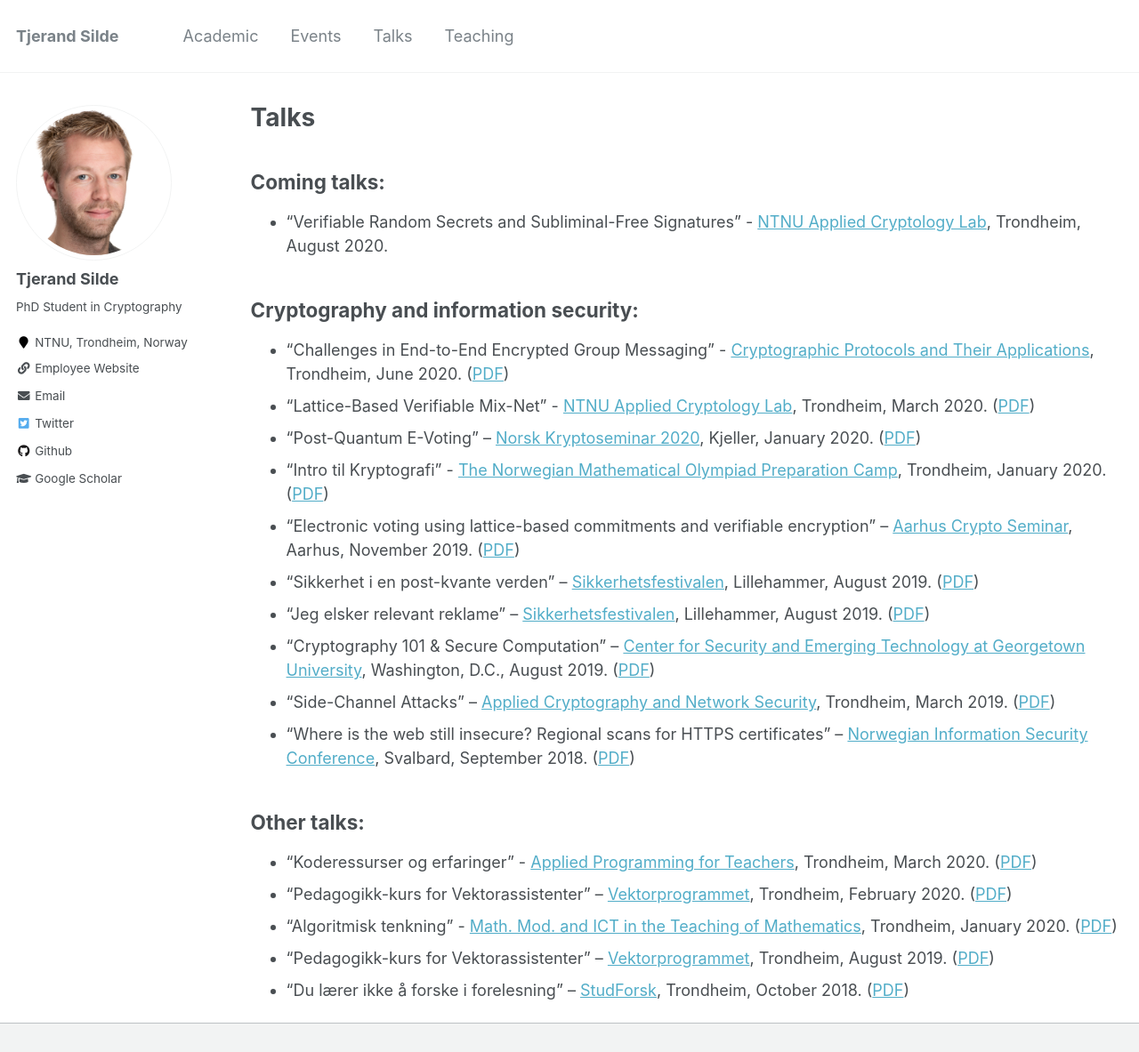
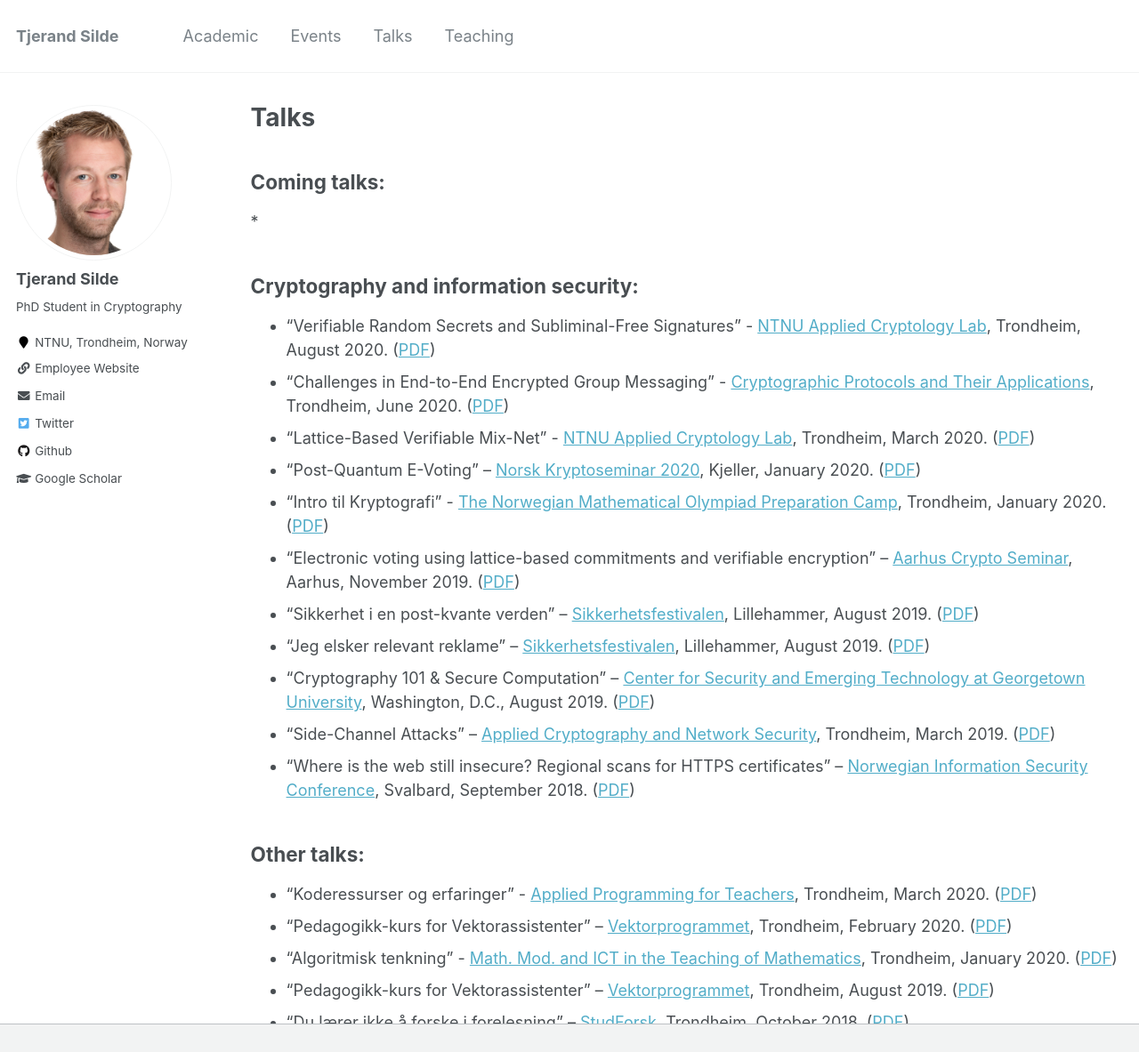
Before and after one commit to tjesi/tjesi.github.io, a Jekyll site: the page built from _pages/talks.md, in a window 1280 px wide and 1379 px high, cut to the strip 0-1183 px from the top of the window. Shown: the whole strip at 89% size. Built offline with Jekyll 4.4.1, drawn with Linux system fonts in a browser that asks for light colours.

Commit message:
master presentation

```diff
--- a/_pages/talks.md
+++ b/_pages/talks.md
@@ -7,10 +7,11 @@
 
 ## Coming talks:
 
-* "Verifiable Random Secrets and Subliminal-Free Signatures" - [NTNU Applied Cryptology Lab](https://www.ntnu.edu/iik/nacl-lab), Trondheim, August 2020.
+*
 
 ## Cryptography and information security:
 
+* "Verifiable Random Secrets and Subliminal-Free Signatures" - [NTNU Applied Cryptology Lab](https://www.ntnu.edu/iik/nacl-lab), Trondheim, August 2020. ([PDF](https://tjerandsilde.no/files/Master_Presentation.pdf))
 * "Challenges in End-to-End Encrypted Group Messaging" - [Cryptographic Protocols and Their Applications](https://www.ntnu.edu/studies/courses/TM8107), Trondheim, June 2020. ([PDF](https://tjerandsilde.no/files/GroupMessagingPresentation.pdf))
 * "Lattice-Based Verifiable Mix-Net" - [NTNU Applied Cryptology Lab](https://www.ntnu.edu/iik/nacl-lab), Trondheim, March 2020. ([PDF](https://tjerandsilde.no/files/Lattice_Based_Verifiable_Mix_Net.pdf))
 * "Post-Quantum E-Voting" – [Norsk Kryptoseminar 2020](https://wiki.math.ntnu.no/nks/nks20), Kjeller, January 2020. ([PDF](https://tjerandsilde.no/files/NKS2020.pdf))
```
Also changed, not shown: 1 other file.
